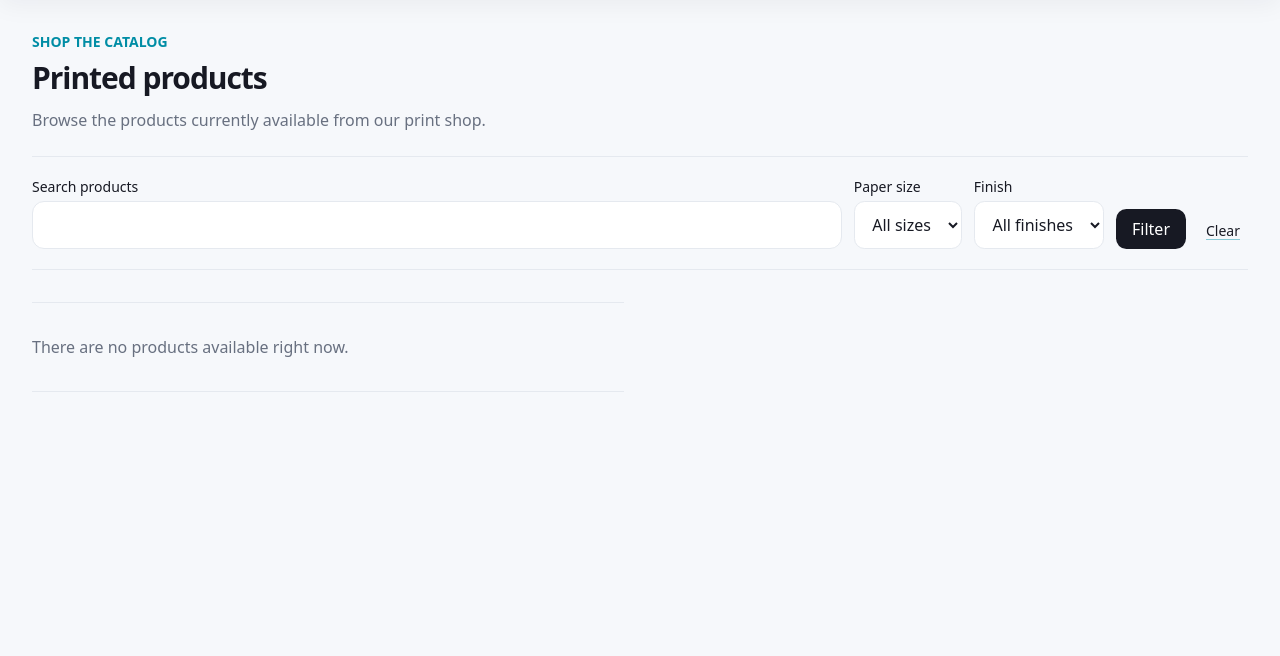
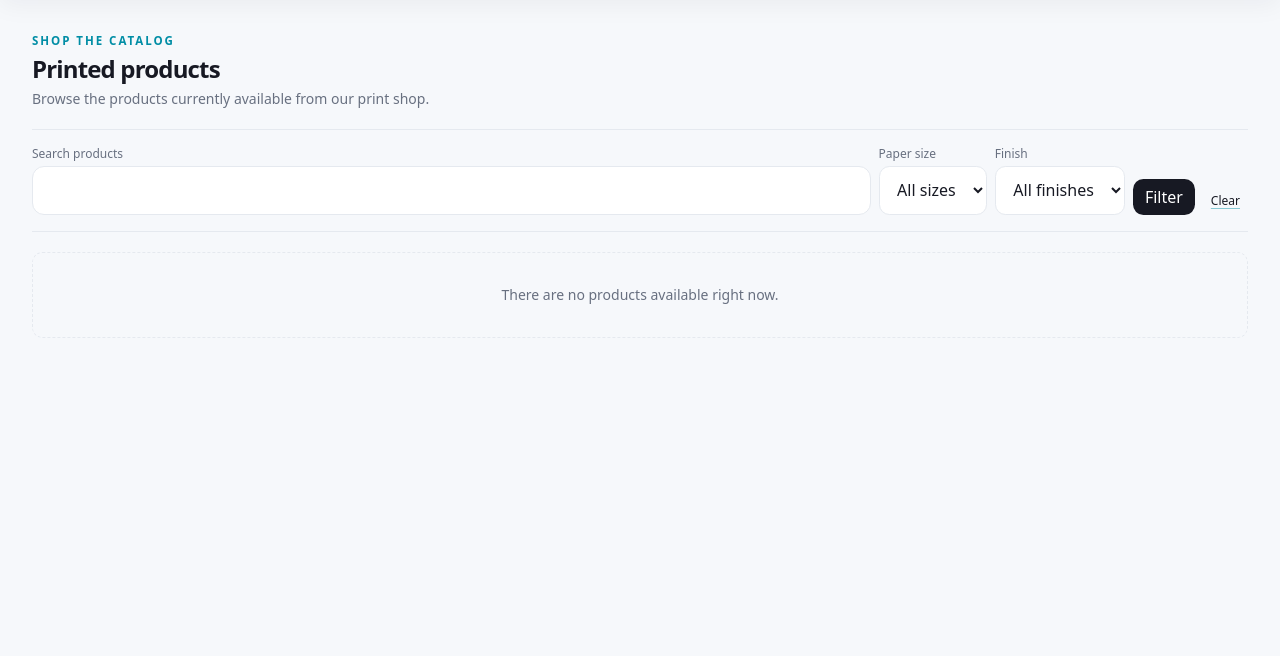
Before and after one commit to WELLORD-PAULAR/gzslp-ms, a Laravel app: page /products in a window 1280 px wide. Shown: the part 83-739 px from the top of the page. Run offline with Laravel 12, Linux system fonts and the light colour scheme; a user stored in the database is signed in; data comes from the database, SQL or seed files in the repository; tables that the repository leaves empty hold one stand-in row (values such as "Sample post"); style sheets or scripts are compiled from the project's sources; some libraries are stand-ins or nearby versions.

Commit message:
new look for the products and services

```diff
--- a/resources/views/store/products.blade.php
+++ b/resources/views/store/products.blade.php
@@ -4,67 +4,74 @@
 
 @section('content')
     <section>
-        <p class="text-sm font-semibold uppercase text-emerald-800">Shop the catalog</p>
-        <h1 class="mt-2 text-3xl font-semibold">Printed products</h1>
-        <p class="mt-3 max-w-2xl text-gray-600">Browse the products currently available from our print shop.</p>
+        <p class="gz-eyebrow">Shop the catalog</p>
+        <h1 class="mt-1 text-2xl font-bold">Printed products</h1>
+        <p class="mt-1 text-sm text-gray-600">Browse the products currently available from our print shop.</p>
     </section>
 
-    <form class="mt-6 flex flex-wrap items-end gap-3 border-y border-gray-200 py-5" method="GET" action="{{ route('products.index') }}">
-        <div class="min-w-48 flex-1">
-            <label class="block text-sm font-medium" for="search">Search products</label>
-            <input class="mt-1 w-full rounded border border-gray-300 px-3 py-2" id="search" name="search" value="{{ request('search') }}" type="search">
+    <form class="mt-5 flex flex-wrap items-end gap-2 border-y border-gray-200 py-4" method="GET" action="{{ route('products.index') }}">
+        <div class="min-w-40 flex-1">
+            <label class="block text-xs font-medium text-gray-600" for="search">Search products</label>
+            <input class="mt-1 w-full rounded border border-gray-300 px-2.5 py-1.5 text-sm" id="search" name="search" value="{{ request('search') }}" type="search">
         </div>
         <div>
-            <label class="block text-sm font-medium" for="paper_size">Paper size</label>
-            <select class="mt-1 rounded border border-gray-300 px-3 py-2" id="paper_size" name="paper_size">
+            <label class="block text-xs font-medium text-gray-600" for="paper_size">Paper size</label>
+            <select class="mt-1 rounded border border-gray-300 px-2.5 py-1.5 text-sm" id="paper_size" name="paper_size">
                 <option value="">All sizes</option>
                 @foreach ($paperSizes as $paperSize)<option value="{{ $paperSize }}" @selected(request('paper_size') === $paperSize)>{{ $paperSize }}</option>@endforeach
             </select>
         </div>
         <div>
-            <label class="block text-sm font-medium" for="paper_finish">Finish</label>
-            <select class="mt-1 rounded border border-gray-300 px-3 py-2" id="paper_finish" name="paper_finish">
+            <label class="block text-xs font-medium text-gray-600" for="paper_finish">Finish</label>
+            <select class="mt-1 rounded border border-gray-300 px-2.5 py-1.5 text-sm" id="paper_finish" name="paper_finish">
                 <option value="">All finishes</option>
                 @foreach ($paperFinishes as $paperFinish)<option value="{{ $paperFinish }}" @selected(request('paper_finish') === $paperFinish)>{{ $paperFinish }}</option>@endforeach
             </select>
         </div>
-        <button class="rounded bg-gray-900 px-4 py-2 text-sm font-medium text-white" type="submit">Filter</button>
-        <a class="px-2 py-2 text-sm underline" href="{{ route('products.index') }}">Clear</a>
+        <button class="rounded bg-gray-900 px-3 py-1.5 text-xs font-semibold text-white" type="submit">Filter</button>
+        <a class="px-2 py-1.5 text-xs underline" href="{{ route('products.index') }}">Clear</a>
     </form>
 
     @error('quantity')
-        <p class="mt-5 border-l-4 border-red-700 bg-white px-4 py-3 text-sm text-red-800" role="alert">{{ $message }}</p>
+        <p class="mt-4 border-l-4 border-red-700 bg-white px-4 py-3 text-sm text-red-800" role="alert">{{ $message }}</p>
     @enderror
 
-    <section class="mt-8 grid gap-x-8 sm:grid-cols-2" aria-label="Available products">
+    <section class="mt-5 grid grid-cols-2 gap-2 sm:grid-cols-3 md:grid-cols-4 lg:grid-cols-5 xl:grid-cols-6" aria-label="Available products">
         @forelse ($products as $product)
-            <article class="border-y border-gray-200 py-6">
-                @if ($product->image_path)<img class="mb-4 aspect-[4/3] w-full max-w-lg rounded border border-gray-200 object-cover" src="{{ \Illuminate\Support\Facades\Storage::disk('public')->url($product->image_path) }}" alt="{{ $product->name }}">@endif
-                <p class="text-sm font-semibold uppercase text-gray-500">{{ \Illuminate\Support\Str::headline($product->category) }}</p>
-                <h2 class="text-xl font-semibold"><a class="underline decoration-transparent hover:decoration-current" href="{{ route('products.show', $product) }}">{{ $product->name }}</a></h2>
-                @if ($product->description)
-                    <p class="mt-2 text-gray-600">{{ $product->description }}</p>
-                @endif
-                @if ($product->paper_size || $product->paper_weight || $product->paper_finish)
-                    <p class="mt-3 text-sm text-gray-600">
-                        @if ($product->paper_size) Size: {{ $product->paper_size }} @endif
-                        @if ($product->paper_weight) <span class="mx-1">&middot;</span> Weight: {{ $product->paper_weight }} @endif
-                        @if ($product->paper_finish) <span class="mx-1">&middot;</span> Finish: {{ $product->paper_finish }} @endif
+            @php
+                $hasTrackedVariant = $product->variants->contains(fn ($variant) => $variant->availableQuantity() !== null);
+                $hasAvailableVariant = $product->variants->contains(fn ($variant) => $variant->availableQuantity() === null || $variant->availableQuantity() > 0);
+            @endphp
+            <article class="flex flex-col overflow-hidden rounded border border-gray-200 bg-white transition hover:border-emerald-700 hover:shadow-sm">
+                <a class="block bg-gray-50" href="{{ route('products.show', $product) }}">
+                    @if ($product->image_path)
+                        <img class="aspect-square w-full object-cover" src="{{ \Illuminate\Support\Facades\Storage::disk('public')->url($product->image_path) }}" alt="{{ $product->name }}">
+                    @else
+                        <span class="block aspect-square w-full bg-gray-100"></span>
+                    @endif
+                </a>
+                <div class="flex flex-1 flex-col gap-1 p-2">
+                    <h2 class="line-clamp-2 text-xs leading-snug text-gray-800"><a class="hover:text-emerald-800 hover:underline" href="{{ route('products.show', $product) }}">{{ $product->name }}</a></h2>
+                    @if ($product->category)
+                        <p class="truncate text-[10px] uppercase tracking-wide text-gray-400">{{ \Illuminate\Support\Str::headline($product->category) }}</p>
+                    @endif
+                    @if ($product->paper_size || $product->paper_weight || $product->paper_finish)
+                        <p class="truncate text-[10px] text-gray-500">
+                            @if ($product->paper_size){{ $product->paper_size }}@endif
+                            @if ($product->paper_weight)<span class="mx-0.5">&middot;</span>{{ $product->paper_weight }}gsm @endif
+                            @if ($product->paper_finish)<span class="mx-0.5">&middot;</span>{{ $product->paper_finish }}@endif
+                        </p>
+                    @endif
+                    <p class="mt-auto pt-1 text-sm font-bold text-[#008da5]">From {{ number_format((float) $product->variants->min('price'), 2) }}</p>
+                    <p class="text-[10px] {{ $hasAvailableVariant ? 'text-emerald-700' : 'font-medium text-red-700' }}">
+                        {{ ! $hasTrackedVariant ? 'Inventory not tracked' : ($hasAvailableVariant ? 'Available' : 'Out of stock') }}
                     </p>
-                @endif
-                @php
-                    $hasTrackedVariant = $product->variants->contains(fn ($variant) => $variant->availableQuantity() !== null);
-                    $hasAvailableVariant = $product->variants->contains(fn ($variant) => $variant->availableQuantity() === null || $variant->availableQuantity() > 0);
-                @endphp
-                <p class="mt-3 text-sm {{ $hasAvailableVariant ? 'text-emerald-800' : 'font-medium text-red-700' }}">
-                    {{ ! $hasTrackedVariant ? 'Inventory not tracked' : ($hasAvailableVariant ? 'Available' : 'Out of stock') }}
-                </p>
-                <p class="mt-4 font-medium">From {{ number_format((float) $product->variants->min('price'), 2) }}</p>
-                <a class="mt-4 inline-flex rounded border border-gray-300 px-4 py-2 text-sm font-medium hover:bg-white" href="{{ route('products.show', $product) }}">Choose options</a>
+                    <a class="mt-1 rounded bg-[#008da5] px-2 py-1 text-center text-[10px] font-semibold text-white hover:bg-[#006f83]" href="{{ route('products.show', $product) }}">Choose options</a>
+                </div>
             </article>
         @empty
-            <p class="border-y border-gray-200 py-8 text-gray-600">There are no products available right now.</p>
+            <p class="col-span-full rounded border border-dashed border-gray-300 py-8 text-center text-sm text-gray-500">There are no products available right now.</p>
         @endforelse
     </section>
-    <div class="mt-6">{{ $products->links() }}</div>
+    <div class="mt-5">{{ $products->links() }}</div>
 @endsection
```
Also changed, not shown: resources/views/store/product-show.blade.php (+29 -14 lines), resources/views/store/services.blade.php (+33 -29 lines), resources/js/app.js (line endings or trailing spaces).
